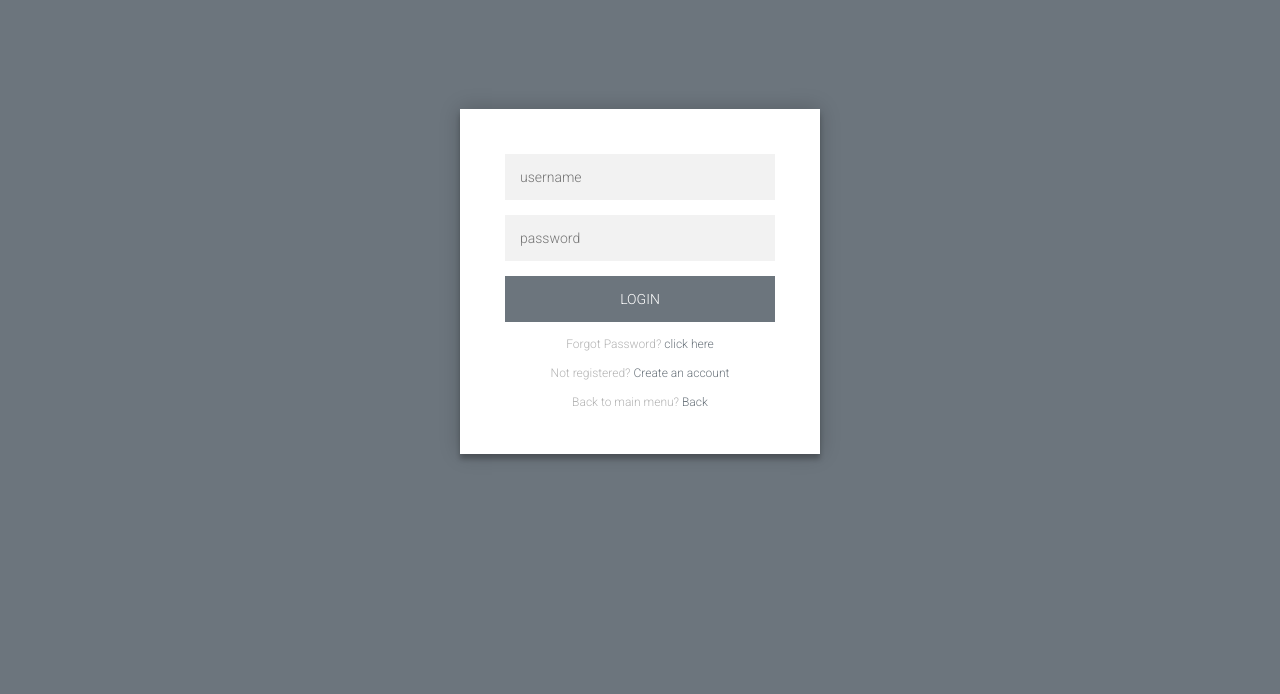
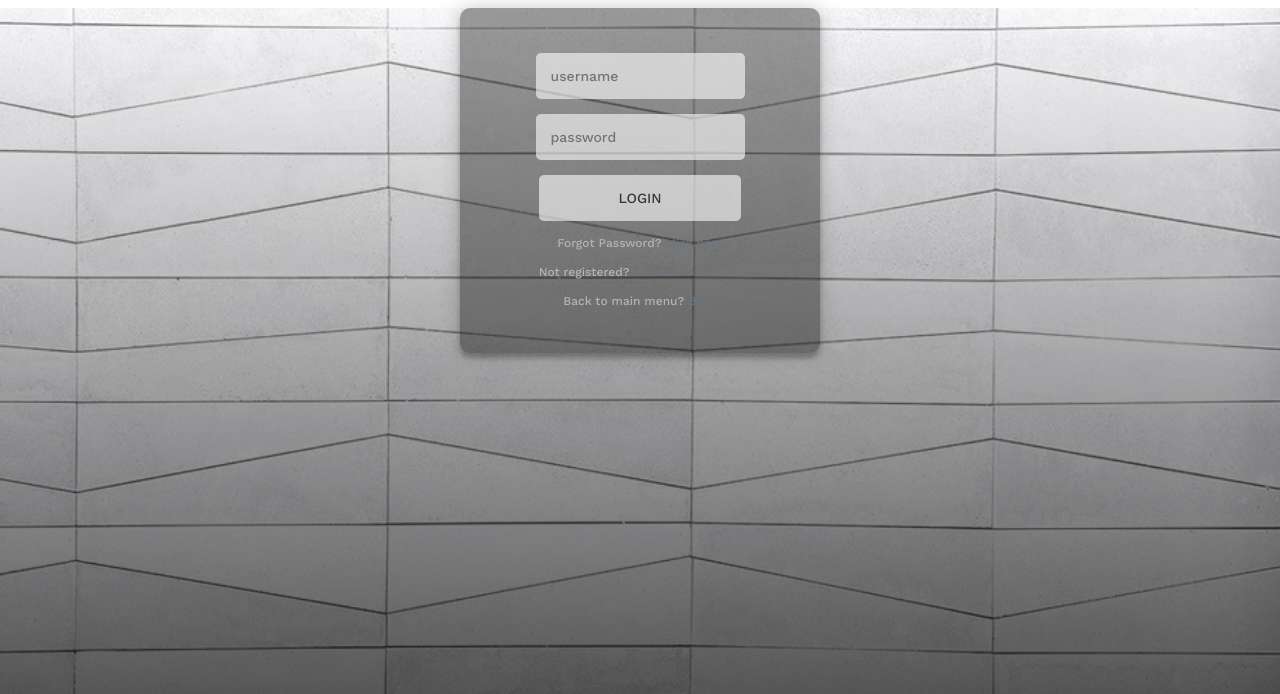
Before and after one commit to putrija/tubesproweb8, a PHP site: page /login/login.php in a window 1280 px wide. Shown: the top 694 px of the page. Run offline with PHP 8.4, Linux system fonts and the light colour scheme.

Commit message:
update login.css

```diff
--- a/login/login.css
+++ b/login/login.css
@@ -1,47 +1,57 @@
 @import url(https://fonts.googleapis.com/css?family=Roboto:300);
+@import url('https://fonts.googleapis.com/css2?family=Montserrat:wght@900&family=Work+Sans:wght@500&display=swap');
+@import url('https://fonts.googleapis.com/css2?family=Montserrat:wght@900&display=swap" rel="stylesheet');
 
+.logo {
+  position: relative;
+  text-align: center;
+}
 .login-page {
   width: 360px;
-  padding: 8% 0 0;
+
   margin: auto;
 }
 .form {
   position: relative;
-  z-index: 1;
-  background: #FFFFFF;
-  max-width: 360px;
-  margin: 0 auto 100px;
+  background: #0f0f0f67;
+  max-height: 800px;
+  max-width: 1650px;
+  margin: 5px auto 5px;
+  border-radius: 10px;
   padding: 45px;
   text-align: center;
   box-shadow: 0 0 20px 0 rgba(0, 0, 0, 0.2), 0 5px 5px 0 rgba(0, 0, 0, 0.24);
 }
 .form input {
-  font-family: "Roboto", sans-serif;
+  font-family: 'Work Sans', sans-serif;
   outline: 0;
-  background: #f2f2f2;
-  width: 100%;
+  background: rgba(255, 255, 255, 0.589);
   border: 0;
+  border-radius: 5px;
   margin: 0 0 15px;
   padding: 15px;
   box-sizing: border-box;
   font-size: 14px;
 }
 .form button {
-  font-family: "Roboto", sans-serif;
+  font-family: 'Work Sans', sans-serif;
   text-transform: uppercase;
   outline: 0;
   background: #6c757d;
-  width: 100%;
+  width: 75%;
   border: 0;
+  border-radius: 5px;
   padding: 15px;
-  color: #FFFFFF;
+  color: #383535;
+  background-color:rgba(255, 255, 255, 0.589);
   font-size: 14px;
   -webkit-transition: all 0.3 ease;
   transition: all 0.3 ease;
   cursor: pointer;
 }
-.form button:hover,.form button:active,.form button:focus {
-  background: #6c757d;
+.form button:hover,.form input:hover,.form button:active,.form button:focus {
+  background-color:rgb(255, 255, 255);
+  font-family:'Work Sans', sans-serif;
 }
 .form .message {
   margin: 15px 0 0;
@@ -88,8 +98,27 @@
 .container .info span .fa {
   color: #EF3B3A;
 }
+h2 {
+  font-family: 'Montserrat', sans-serif;
+  text-align: center;
+  color: black;
+}
+p {
+  font-family:'Work Sans', sans-serif;
+}
+.message{
+  font-family:'Work Sans', sans-serif;
+}
+.message .link:hover {
+  color: black;
+  transition: 0.5s;
+}
 body {
-  background: #6c757d;
+  background-image: linear-gradient(rgba(255, 255, 255, 0.479),rgba(0,0,0,0.75)),url(images/bg1.jpg);
+  background-size: 100%;
+  background-attachment: fixed;
+  background-position: center;
+  background-repeat: no-repeat;
   font-family: "Roboto", sans-serif;
   -webkit-font-smoothing: antialiased;
   -moz-osx-font-smoothing: grayscale;
```
